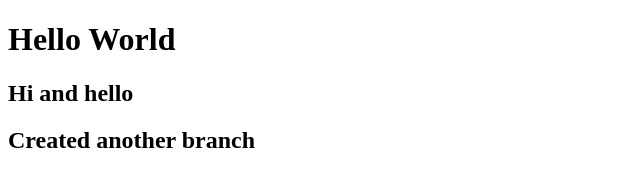
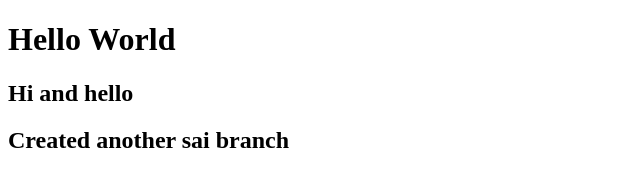
Before and after one commit to cjjulian16/index.html, a plain HTML site: page index.html in a window 1280 px wide. Shown: the full height of the page, 0-640 px from the left. Drawn offline with Linux system fonts and the light colour scheme.

Commit message:
second commit to add

```diff
--- a/index.html
+++ b/index.html
@@ -10,6 +10,6 @@
 	<h1>Hello World</h1>
 	<h2>Hi and hello</h2>
 
-	<h2>Created another branch</h2>
+	<h2>Created another sai branch</h2>
 </body>
 </html>
```
